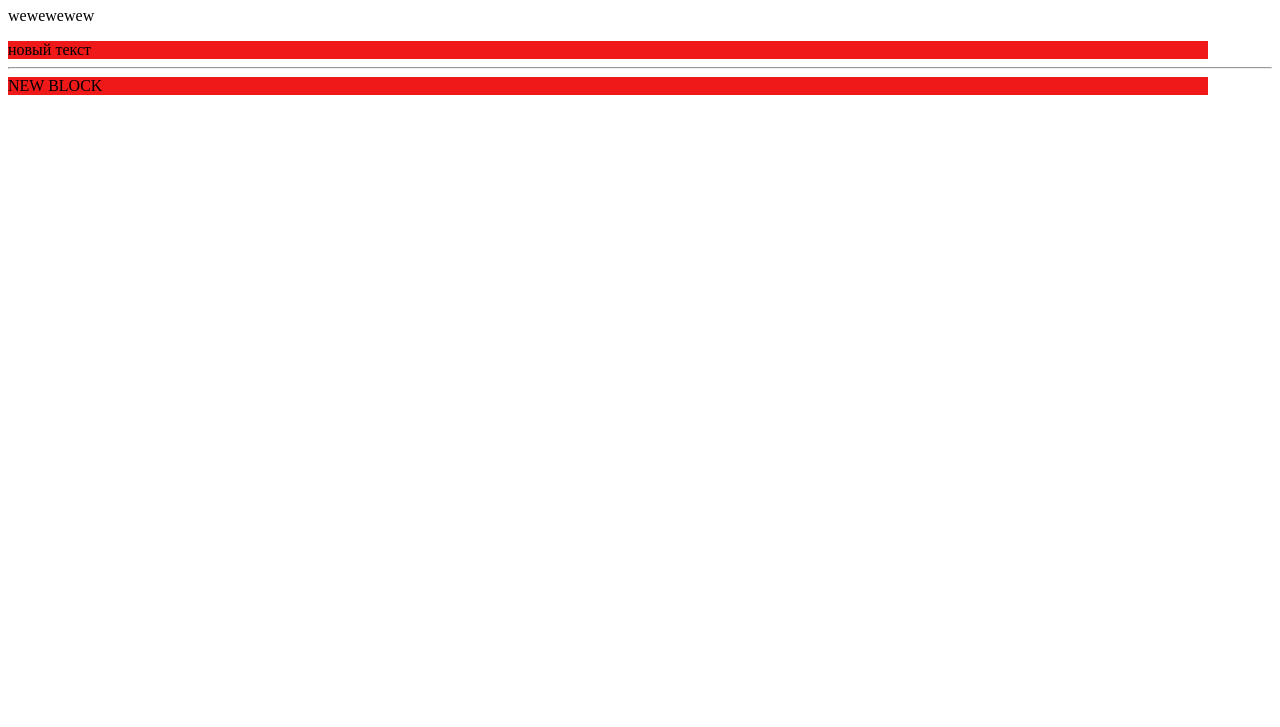
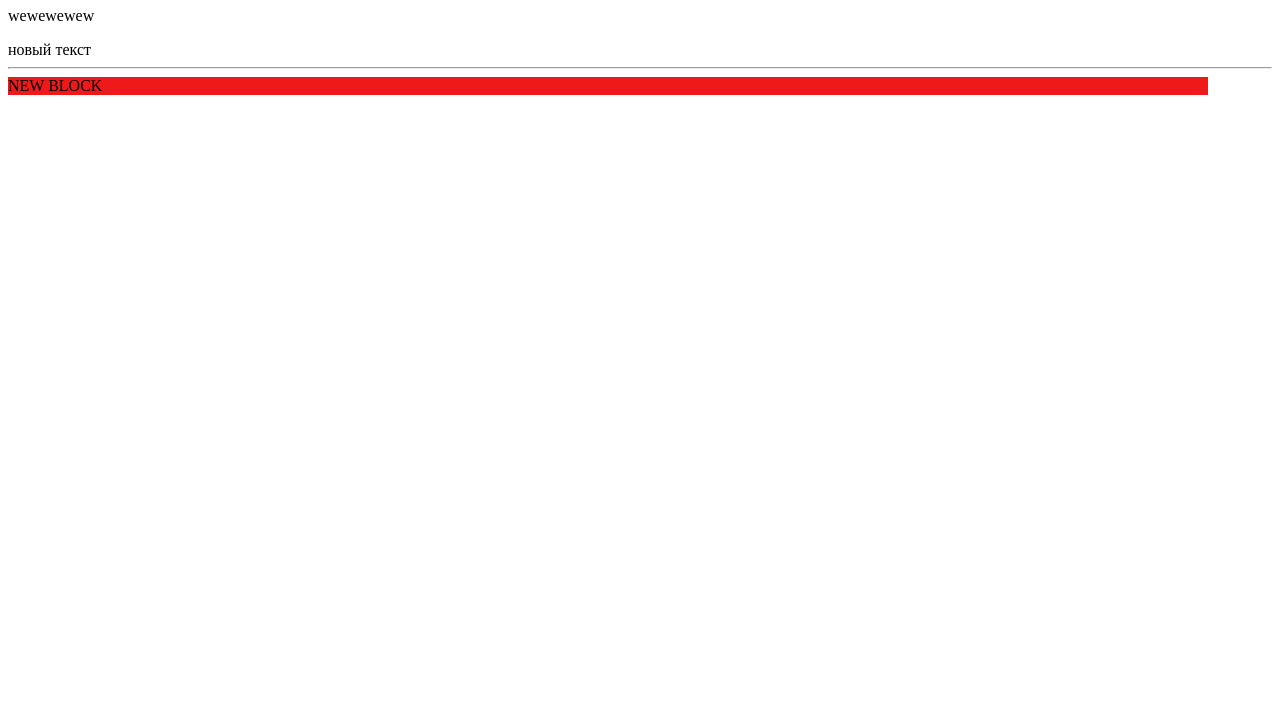
Before and after one commit to lesgeret/gitproject, a plain HTML site: page index.html in a window 1280 px wide. Shown: the part 73-800 px from the top of the page. Drawn offline with Linux system fonts and the light colour scheme.

Commit message:
changed div on span

```diff
--- a/index.html
+++ b/index.html
@@ -10,7 +10,7 @@
 
 <h1>title</h1>
 <p>wewewewew</p>
-<div>новый текст</div>
+<span>новый текст</span>
 <hr>
 
 <div>NEW BLOCK</div>
```
